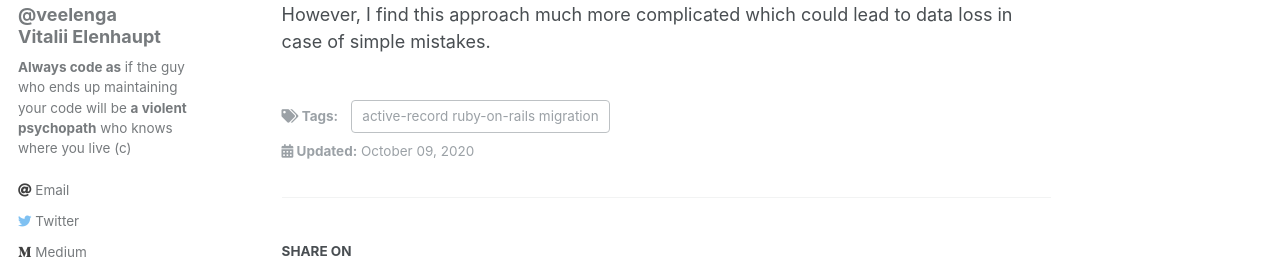
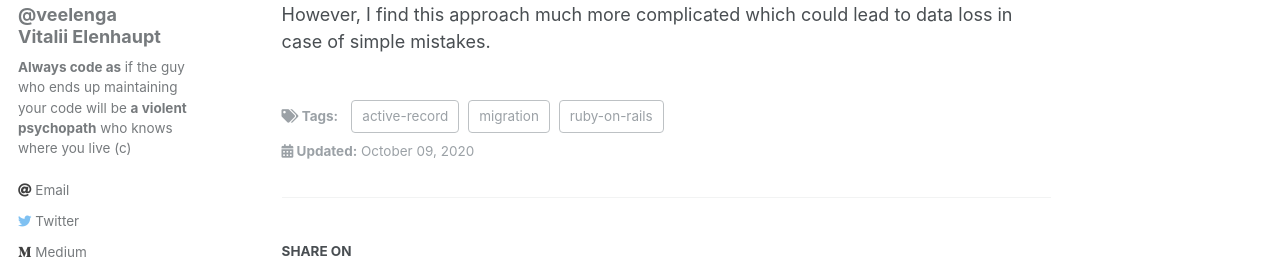
Before and after one commit to veelenga/veelenga.github.io, a Jekyll site: the page built from _posts/2020-10-09-splitting-rails-migration-into-smaller-pieces.markdown, in a window 1280 px wide and 900 px high, scrolled down 3386 px. Shown: the part 152-419 px from the top of the window. Built offline with Jekyll 4.4.1, drawn with Linux system fonts in a browser that asks for light colours; comment, search, counter and statistics services are not loaded.

Commit message:
Correct tag list

```diff
--- a/_posts/2020-09-16-tracking-paper-trail-versions.markdown
+++ b/_posts/2020-09-16-tracking-paper-trail-versions.markdown
@@ -3,7 +3,7 @@ title: Tracking PaperTrail versions while saving in batches
 date: 2020-09-16T15:14:57+02:00
 categories:
 excerpt: Article explains how to efficiently group and query model versions with PaperTrail in Ruby on Rails application while saving multiple records in batches.
-tags: [paper-trail ruby ruby-on-rails]
+tags: [paper-trail, ruby, ruby-on-rails]
 published: true
 ---
 
--- a/_posts/2020-09-30-joining-polymorphic-associations.markdown
+++ b/_posts/2020-09-30-joining-polymorphic-associations.markdown
@@ -3,7 +3,7 @@ title: Joining polymorphic associations in ActiveRecord
 date: 2020-09-30T15:14:57+02:00
 categories:
 excerpt: Short list of thoughts on how to join polymorphic associations in ActiveRecord and why it cannot be loaded eagerly.
-tags: [polymorphism active-record ruby-on-rails]
+tags: [polymorphism, active-record, ruby-on-rails]
 published: true
 ---
 
--- a/_posts/2020-10-09-splitting-rails-migration-into-smaller-pieces.markdown
+++ b/_posts/2020-10-09-splitting-rails-migration-into-smaller-pieces.markdown
@@ -3,7 +3,7 @@ title: Splitting Rails migration into smaller pieces
 date: 2020-10-09T15:14:57+02:00
 categories:
 excerpt:
-tags: [active-record ruby-on-rails migration]
+tags: [active-record, ruby-on-rails, migration]
 published: true
 ---
 
```
